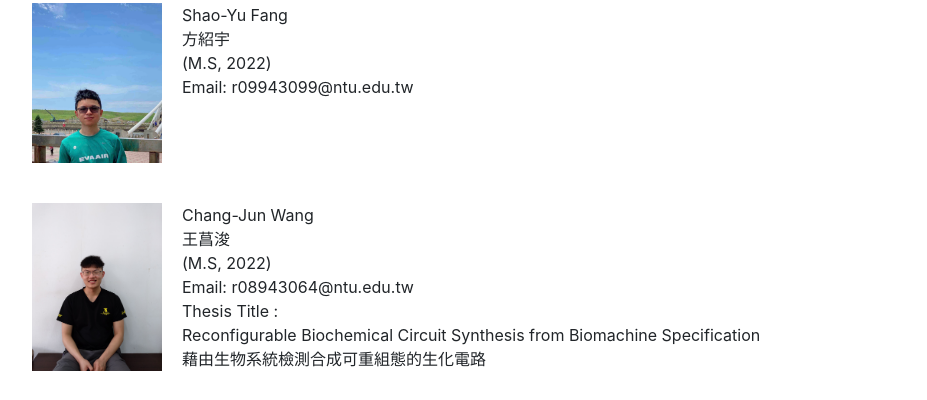
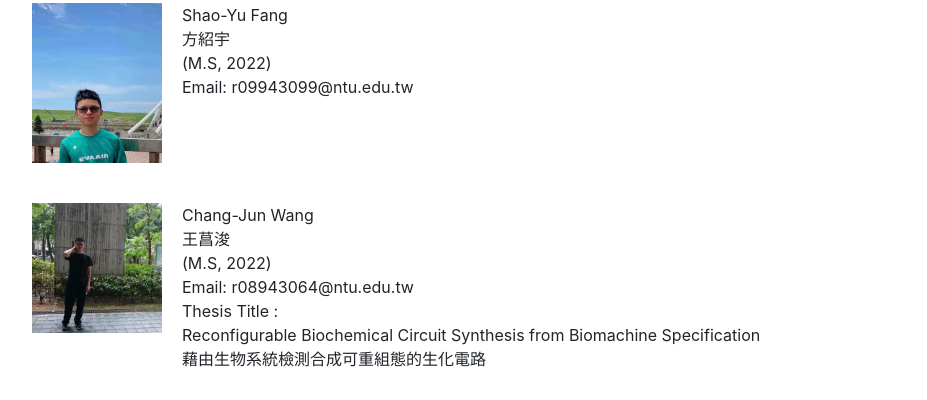
Before and after one commit to NTU-ALComLab/NTU-ALComLab.github.io, a plain HTML site: page src/people.html in a window 1280 px wide. Shown: the part 3583-3983 px from the top of the page, without its empty margins (103-1030 px from the left). Drawn offline with nearby package versions, Linux system fonts and the light colour scheme; grey boxes are pictures that could not be loaded.

Commit message:
fix people image

```diff
--- a/src/people.html
+++ b/src/people.html
@@ -274,7 +274,7 @@
                 <div class="r">Shao-Yu Fang<br>方紹宇<br>(M.S, 2022)<br>Email: r09943099@ntu.edu.tw</div>
             </div>
             <div class="former">
-                <div class="l"><img src="../assets/images/people/Chang-Jun.jpg"></div>
+                <div class="l"><img src="../assets/images/people/Chang_Jun.jpg"></div>
                 <div class="r2">Chang-Jun Wang<br>王菖浚<br>(M.S, 2022)<br>Email: r08943064@ntu.edu.tw<br>
                 Thesis Title :<br>
                 Reconfigurable Biochemical Circuit Synthesis from Biomachine Specification<br>
```
Also changed, not shown: assets/images/people/Chang_Jun.jpg (added).
